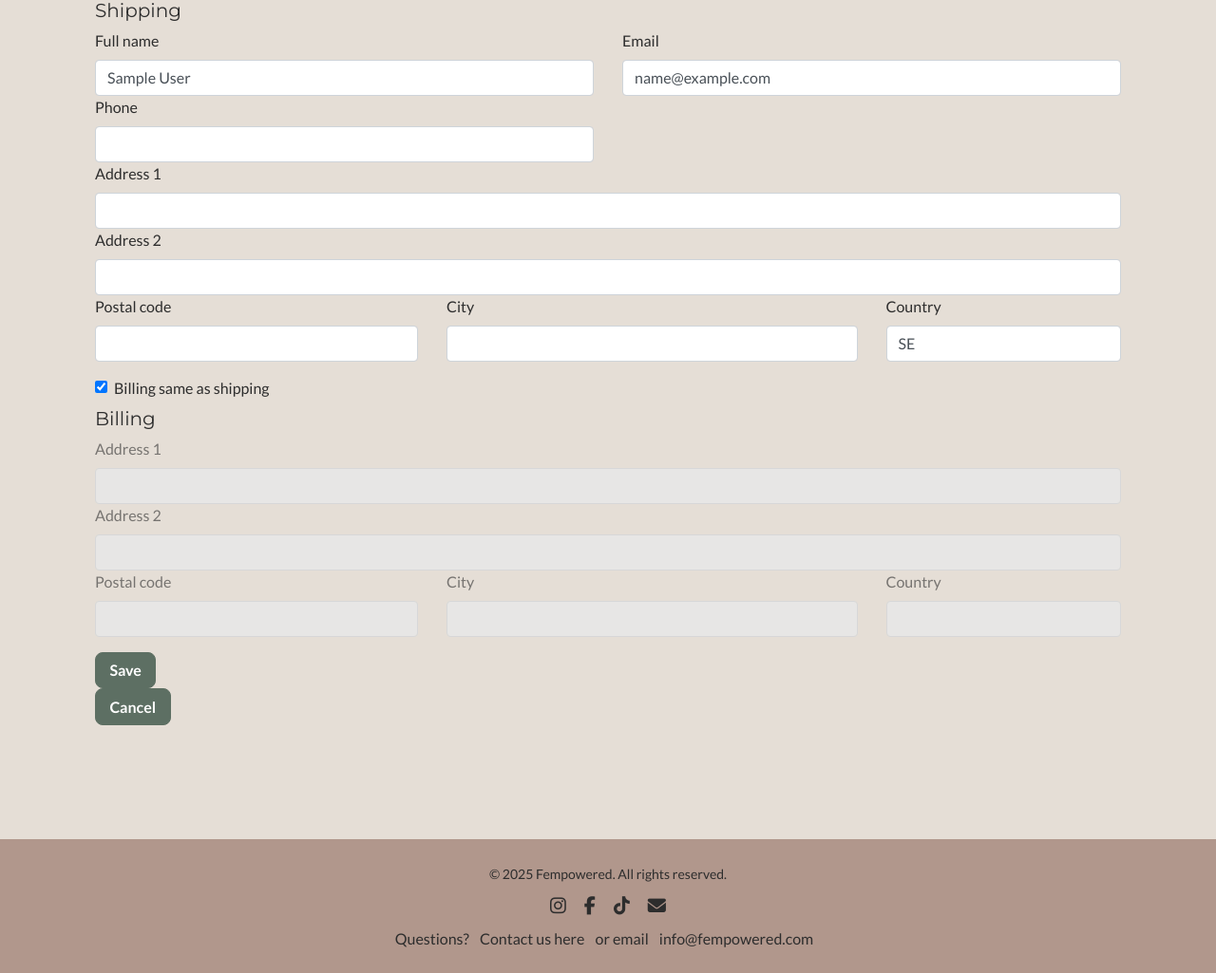
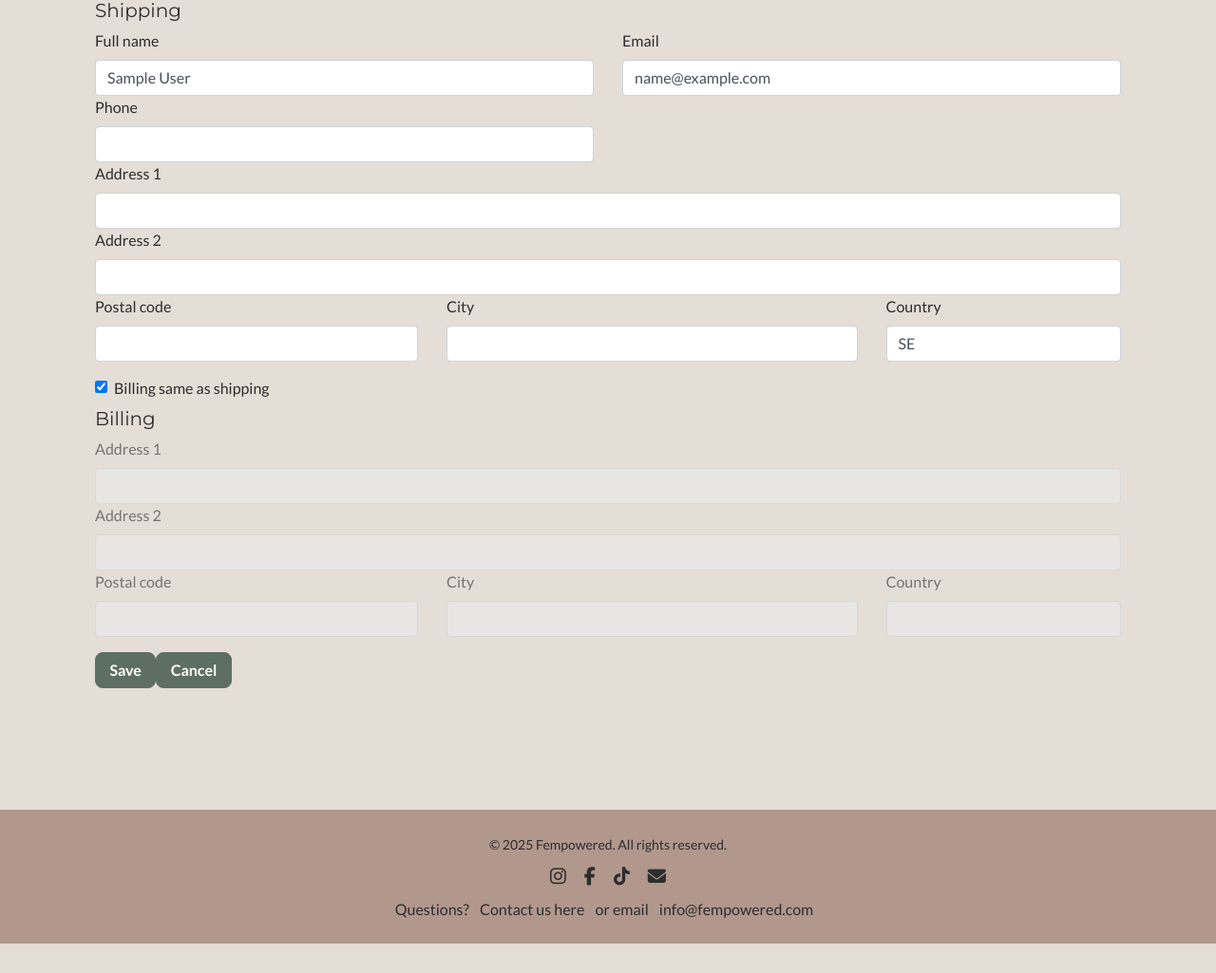
Before and after one commit to emelie-nilsson/fempowered, a Django app: page /account/addresses/ in a window 1280 px wide. Shown: the part 251-1276 px from the top of the page at 95% size. After the commit the page ends 1245 px from the top, so only its background shows below. Run offline with Django 3.2, Linux system fonts and the light colour scheme; the visitor is signed in with stand-in values (Sample User, id 1); parts of the project's set-up code (start-up, migrations or seed data) failed here and were passed over.

Commit message:
Adjust layout buttons

```diff
--- a/templates/accounts/addresses.html
+++ b/templates/accounts/addresses.html
@@ -93,24 +93,21 @@
 
     <!-- Save/Cancel -->
   <div class="col-12 mt-3">
-  <div class="d-flex flex-column gap-2">
-    <div>
+  <div class="d-flex gap-3 mb-2">
     <button class="btn btn-fem" type="submit">Save</button>
-    </div>
-    <div>
     <a href="{% url 'addresses' %}" class="btn btn-fem-outline">Cancel</a>
   </div>
+
+  <!-- Delete -->
   {% if address and address.is_active %}
-    <div>
     <form method="post" action="{% url 'address_delete' %}"
           onsubmit="return confirm('Clear your saved address?');">
       {% csrf_token %}
       <button type="submit" class="btn btn-outline-danger">Delete</button>
     </form>
-    </div>
   {% endif %}
 </div>
-</div>
+
 
 
 <script>
```
Lines whose indentation alone changed are shown as unchanged.
